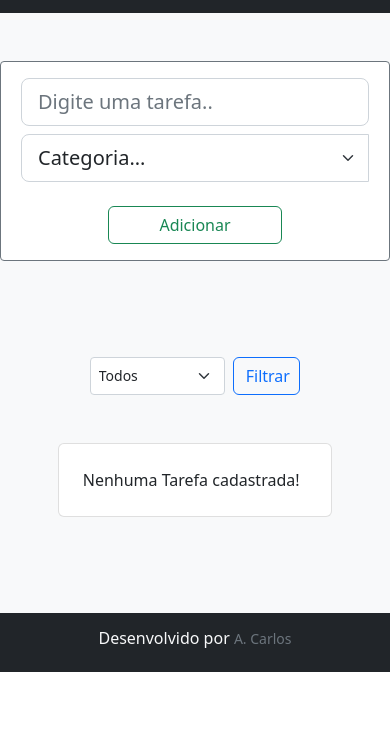
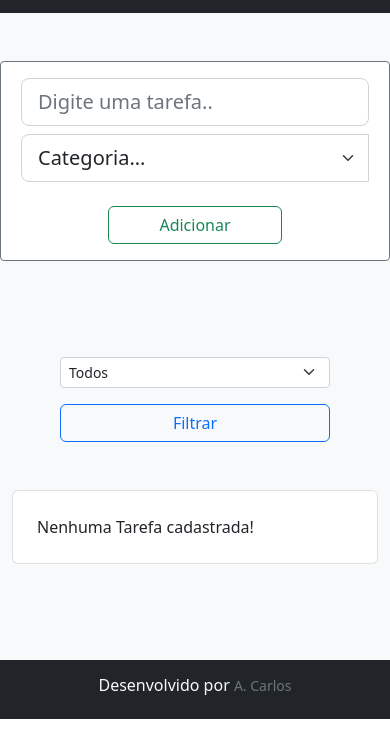
Before and after one commit to carlosaant/todo-list-bsjq, a plain HTML site: page index.html in a window 390 px wide. Shown: the part 91-844 px from the top of the page. Drawn offline with nearby package versions, Linux system fonts and the light colour scheme.

Commit message:
adicionado responsividade aos elementos de filtragem e lista de tarefas

```diff
--- a/index.html
+++ b/index.html
@@ -73,10 +73,10 @@
     </div>
     <!--  -->
     <div class="container bg-light pb-5">
-      <div class="row p-5">
-        <div class="col-12 d-flex justify-content-center gap-2">
+      <div class="row p-5 mx-md-5 gap-3 gap-md-0">
+        <div class="col-md-8 d-flex">
           <select
-            class="form-select form-select-sm w-50"
+            class="form-select form-select-sm"
             id="inp_sel_filter_categoria"
             aria-label="Default select example"
           >
@@ -85,8 +85,10 @@
             <option value="2">Lazer</option>
             <option value="3">Educação</option>
           </select>
+        </div>
+        <div class="col-md-4 d-flex">
           <button
-            class="btn btn-outline-primary w-25"
+            class="btn btn-outline-primary w-100"
             type="button"
             id="button-filter-tarefa"
           >
@@ -95,7 +97,7 @@
         </div>
       </div>
       <!--  -->
-      <ul id="listaTarefas" class="list-group w-75 m-auto pb-5"></ul>
+      <ul id="listaTarefas" class="list-group col-12 m-auto pb-5 px-md-5"></ul>
     </div>
 
     <!-- footer -->
```
